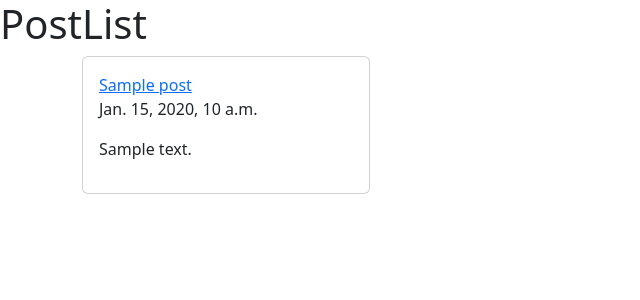
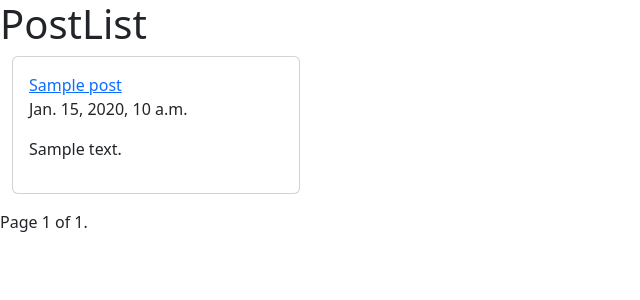
Before and after one commit to heminJeong/catalogapp, a Django app: page /blog/ in a window 1280 px wide. Shown: the top 300 px of the page, without its empty margins (0-640 px from the left). Run offline with Django 4.2, Linux system fonts and the light colour scheme; tables that the repository leaves empty hold one stand-in row (values such as "Sample post").

Commit message:
페이지네이션 추가

```diff
--- /dev/null
+++ b/mysite2/blog/templates/pagination.html
@@ -0,0 +1,13 @@
+<div class="pagination">
+    <span class="step-links">
+        {% if page.has_previous %}
+            <a href="?page={{ page.previous_page_number }}">Previous</a>
+        {% endif %}
+        <span class="current">
+            Page {{ page.number }} of {{ page.paginator.num_pages }}.
+        </span>
+        {% if page.has_next %}
+            <a href="?page={{ page.next_page_number }}">Next</a>
+        {% endif %}
+    </span>
+</div>
--- a/mysite2/blog/templates/post_list.html
+++ b/mysite2/blog/templates/post_list.html
@@ -5,7 +5,7 @@
 {% block content %}
 <h1>PostList</h1>
 
-<div class="container">
+<div class="container-fluid">
 {% for post in posts %}
     <div class="card mb-3" style="width: 18rem;">
         <div class="card-body">
@@ -22,5 +22,6 @@
 {% endfor %}
 </div>
 
+{% include "pagination.html" with page=page_obj %}
 
 {% endblock content %}
--- a/mysite2/blog/views.py
+++ b/mysite2/blog/views.py
@@ -1,5 +1,6 @@
 from django.shortcuts import render
 from django.views.generic import DetailView, ListView
+from django.core.paginator import Paginator
 from .models import *
 
 # Create your views here.
@@ -9,6 +10,8 @@ class PostList(ListView):
     queryset = Post.objects.all()
     context_object_name = 'posts'
     template_name = 'post_list.html'
+    paginate_by = 4
+    page_kwarg = 'page'
 
 class PostDetail(DetailView):
     model = Post
```
Also changed, not shown: mysite2/blog/models.py (line endings or trailing spaces).
